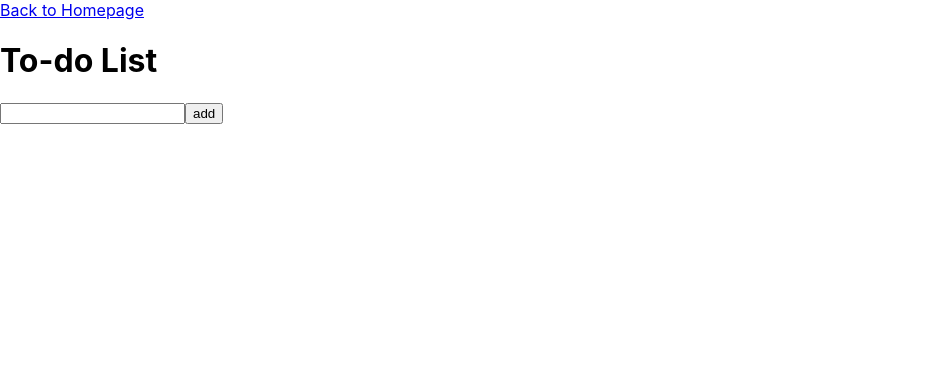
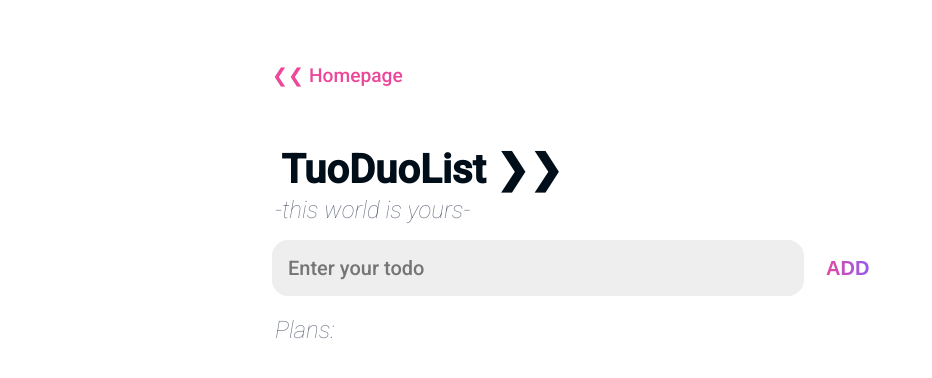
Before and after one commit to acovy/reactToDo, a React (Create React App) app: page /main in a window 1280 px wide. Shown: the top 378 px of the page, without its empty margins (0-932 px from the left). Built offline with nearby package versions, Linux system fonts and the light colour scheme.

Commit message:
стили homepage и роутинг

```diff
--- /dev/null
+++ b/src/components/header/header.jsx
@@ -0,0 +1,11 @@
+import {Link} from 'react-router-dom';
+
+const Header = () => {
+    <div>
+        <header>
+            <Link to="/">Back to Homepage</Link>
+        </header>
+    </div>
+}
+
+export default Header;
--- a/src/components/homePage/Homepage.jsx
+++ b/src/components/homePage/Homepage.jsx
@@ -1,10 +1,15 @@
 import { Link} from 'react-router-dom';
-
+import "./Homepage.scss";
 const Homepage = () => {
     return (
-        <div>
+        <div className='body'>
+            <h1>О приложении TuoDuo ❯❯</h1>
+                <p>Добро пожаловать в <Link to="/main">TuoDuo ❯❯</Link> - простое приложение для планирования задач, созданное для помощи в организации вашего дня.</p>
+                <p>Наше приложение предоставляет интуитивный интерфейс для создания и управления вашими ежедневными задачами.</p>
+                <p>С TuoDuo планирование вашего дня становится проще и более организованным.</p>
+                <p>"Этот мир принадлежит вам" - наш слоган, напоминающий вам, что ваш день в ваших руках.</p>
             <header>
-                <Link to="/main">Todo</Link>
+                <h2>Для того чтобы начать пользоваться нажмите на кнопку <Link to="/main">❮❮ START ❯❯</Link></h2>
             </header>
         </div>
     )
--- /dev/null
+++ b/src/components/homePage/Homepage.scss
@@ -0,0 +1,103 @@
+@import url('https://fonts.googleapis.com/css2?family=Roboto:ital,wght@1,100&display=swap');
+@import url('https://fonts.googleapis.com/css2?family=Roboto:ital,wght@0,500;1,100&display=swap');
+
+
+body {
+    max-width: 800px;
+    padding: 32px 16px;
+    width: 100%;
+    margin: 0 auto;
+    h1{
+        font-size: 40px;
+        width: 500px;
+        height: 30px;
+        color: #000e1a;
+        margin-bottom: 40px;
+        font-family: 'Roboto', sans-serif;
+        text-align: center;
+    }
+    p{
+    flex: 1 1 0%;
+    width: 700px;
+    background-color: #eee;
+    padding: 16px;
+    border-radius: 16px;
+    margin-right: 16px;
+    color: #6B7280;
+    font-family: 'Roboto', sans-serif;
+    font-size: 20px;
+    a {
+        color: #EC4899;
+        text-decoration: none;
+        &:hover{
+          color:#8B5CF6;
+        }
+      }
+    }
+    header{
+        padding-left: 16px;
+        font-size: larger;
+        font-family: 'Roboto', sans-serif;
+        a {
+          color: #EC4899;
+          text-decoration: none;
+          &:hover{
+            color:#8B5CF6;
+          }
+        }
+      }
+    h2{
+        font-size: 24px;
+        font-weight: 150;
+        color: #6B7280;
+        margin-bottom: 16px;
+        margin-left: 3px;
+        font-family: 'Roboto', sans-serif;
+        font-style: italic;
+    }
+}
+
+// .container {
+// max-width: 800px;
+// margin: 0 auto;
+// padding: 20px;
+// }
+
+// .header {
+// text-align: center;
+// padding-bottom: 20px;
+
+// h1 {
+//     font-size: 36px;
+//     color: #333;
+//     margin-bottom: 10px;
+// }
+
+// p {
+//     font-size: 18px;
+//     color: #666;
+//     line-height: 1.6;
+// }
+// }
+
+// .link {
+// display: block;
+// text-align: center;
+// margin-top: 20px;
+
+// a {
+//     text-decoration: none;
+//     color: #EC4899;
+//     font-size: 24px;
+//     font-weight: bold;
+//     border: 2px solid #EC4899;
+//     padding: 10px 20px;
+//     border-radius: 5px;
+//     transition: all 0.3s ease;
+
+//     &:hover {
+//     background-color: #EC4899;
+//     color: #fff;
+//     }
+// }
+// }
--- a/src/components/task/Task.scss
+++ b/src/components/task/Task.scss
@@ -1,6 +1,147 @@
-.taskfalse{
-    display: flex;
+@import url('https://fonts.googleapis.com/css2?family=Roboto:ital,wght@1,100&display=swap');
+@import url('https://fonts.googleapis.com/css2?family=Roboto:ital,wght@0,500;1,100&display=swap');
+
+.task{
+    width: 800px;
+    min-height: 10px;
+    .taskfalse {
+        display: flex;
+        justify-content: space-between;
+        background-color: #eee;
+        padding: 16px;
+        border-radius: 16px;
+        margin-bottom: 16px;
+        align-items: center;
+        height: 30px;
+
+        .taskfalse__label {
+        display: flex;
+        align-items: center;
+        position: relative;
+        margin-right: 10px;
+        width: 600px;
+
+        .taskfalse__checkbox {
+            display: none;
+
+            & + .custom-checkbox {
+            width: 20px;
+            height: 20px;
+            padding: 2.5px; // Размер квадратного "чекбокса"
+            background-color: hotpink;
+            opacity: 0.8;
+            cursor: pointer;
+            border-radius: 10px; // Для скругления углов
+            }
+
+            &:checked + .custom-checkbox {
+            background-color: greenyellow;
+            opacity: 0.8;
+            }
+        }
+
+        .passive {
+            color: #6b7280;
+            font-size: 20px;
+            font-family: 'Roboto', sans-serif;
+            width: calc(100% - 40px); /* Подстраиваем ширину параграфа под кнопки */
+            display: block;
+            transition: 0.4s;
+            margin-left: 10px; // Увеличиваем отступ для <p> от "чекбокса" до 40px
+        }
+
+        .active {
+            text-decoration: line-through;
+            opacity: 0.2;
+        }
+        }
+
+        p {
+        color: #000e1a;
+        font-size: 20px;
+        width: calc(100% - 40px); /* Подстраиваем ширину параграфа под кнопки */
+        display: block;
+        transition: 0.4s;
+        font-family: 'Roboto', sans-serif;
+        margin-left: 10px;
+        overflow: hidden;
+        white-space: nowrap;
+        text-overflow: ellipsis;
+        }
+
+        button {
+        cursor: pointer;
+        font-size: 22px;
+        font-weight: 700;
+        text-transform: uppercase;
+        transition: 0.4s;
+        margin-right: 8px; /* Даем отступ между кнопками */
+
+        &:hover {
+            opacity: 0.8;
+        }
+
+        &:active {
+            opacity: 0.6;
+        }
+        }
+
+        .taskfalse__btn-del {
+        color: crimson;
+        }
+
+        .taskfalse__btn-edit {
+        background-image: linear-gradient(to right, #ec4899, #8b5cf6);
+        -webkit-background-clip: text;
+        -webkit-text-fill-color: transparent;
+        }
+
+        .button-group {
+        display: flex;
+        align-items: center;
+        }
+    }
+
+    input,
+    button {
+        border: none;
+        outline: none;
+        background: none;
+    }
+
+    .tasktrue{
+        .tasktrue__editing-task{
+            flex: 1 1 0%;
+            width: 500px;
+            height: 30px;
+            background-color: #eee;
+            padding: 16px;
+            border-radius: 16px;
+            margin-right: 16px;
+            margin-bottom: 16px;
+            color: #6B7280;
+            font-family: 'Roboto', sans-serif;
+            font-size: 20px;
+                &placeholder{
+                    color: #6B7280;
+                }
+        }
+        .tasktrue__btn-add{
+            color: #EC4899;
+            font-size: 20px;
+            font-weight: 700;
+            background-image: linear-gradient(to right, #EC4899, #8B5CF6);
+            -webkit-background-clip: text;
+            -webkit-text-fill-color: transparent;
+            cursor: pointer;
+            transition: 0.2s;
+                &:hover {
+                    opacity: 0.8;
+                }
+                &:active {
+                    opacity: 0.6;
+                }
+        }
+    }
+
 }
-.taskfalse__radio{
-    display: flex;
-}
--- a/src/components/tasksPage/TasksPage.jsx
+++ b/src/components/tasksPage/TasksPage.jsx
@@ -1,7 +1,8 @@
 import {useState} from 'react';
-import {Link} from 'react-router-dom';
 import './TasksPage.scss';
 import Task from '../task/Task';
+import {Link} from 'react-router-dom';
+import Header from '../header/header';
 
 const TasksPage = () => {
     const [tasks, setTasks] = useState([]);
@@ -16,21 +17,24 @@ const TasksPage = () => {
         id: new Date().getTime(),
         }
     ])
+    setValue('');
     }
 
     return (
     <div className='tasks'>
         <header>
-            <Link to="/">Back to Homepage</Link>
+            <Link to="/">❮❮ Homepage</Link>
         </header>
         <div className='tasks__form'>
         <form onSubmit={handleOnSubmit}>
-            <h1 className='tasks__title'>To-do List</h1>
-            <input className='tasks__enter-task' type="text" value={value} onChange={event => setValue(event.target.value)} />
-            <button className="tasks__btn-add" type="submit">add</button>
+            <h1 className='tasks__title'>TuoDuoList ❯❯</h1>
+            <h2 className='tasks__subtitle'>-this world is yours-</h2>
+            <input className='tasks__enter-task' placeholder="Enter your todo" type="text" value={value} onChange={event => setValue(event.target.value)} />
+            <button className="tasks__btn-add" type="submit">ADD</button>
         </form>
         </div>
         <div className='tasks__list'>
+        <h2 className='tasks__subtitle'>Plans:</h2>
             {tasks.map((element) => (
                 <Task
                 setTasks={setTasks}
--- a/src/components/tasksPage/TasksPage.scss
+++ b/src/components/tasksPage/TasksPage.scss
@@ -1,8 +1,88 @@
-body {
-  margin: 0;
-  font-family: -apple-system, BlinkMacSystemFont, "Segoe UI", "Roboto", "Oxygen",
-    "Ubuntu", "Cantarell", "Fira Sans", "Droid Sans", "Helvetica Neue",
-    sans-serif;
-  -webkit-font-smoothing: antialiased;
-  -moz-osx-font-smoothing: grayscale;
+@import url('https://fonts.googleapis.com/css2?family=Roboto:ital,wght@1,100&display=swap');
+@import url('https://fonts.googleapis.com/css2?family=Roboto:ital,wght@0,500;1,100&display=swap');
+
+.tasks{
+  max-width: 800px;
+  padding: 32px 16px;
+  width: 100%;
+  margin: 0 auto;
+  header{
+    padding-left: 16px;
+    font-family: 'Roboto', sans-serif;
+    a {
+      color: #EC4899;
+      text-decoration: none;
+      &:hover{
+        color:#8B5CF6;
+      }
+    }
+  }
+  .tasks__form{
+    width: 800px;
+    height: 110px;
+    padding: 32px 16px;
+    margin: 0 auto;
+    margin-bottom: 3px;
+
+    .tasks__title{
+      font-size: 40px;
+      width: 300px;
+      height: 30px;
+      color: #000e1a;
+      margin-bottom: 2px;
+      font-family: 'Roboto', sans-serif;
+    }
+    input,
+    button {
+      border: none;
+      outline: none;
+      background: none;
+    }
+    .tasks__enter-task{
+      flex: 1 1 0%;
+      width: 500px;
+      background-color: #eee;
+      padding: 16px;
+      border-radius: 16px;
+      margin-right: 16px;
+      color: #6B7280;
+      font-family: 'Roboto', sans-serif;
+      font-size: 20px;
+        &placeholder{
+          color: #6B7280;
+        }
+    }
+    .tasks__btn-add{
+      color: #EC4899;
+      font-size: 20px;
+      font-weight: 700;
+      background-image: linear-gradient(to right, #EC4899, #8B5CF6);
+      -webkit-background-clip: text;
+      -webkit-text-fill-color: transparent;
+      cursor: pointer;
+      transition: 0.2s;
+        &:hover {
+          opacity: 0.8;
+        }
+        &:active {
+          opacity: 0.6;
+        }
+    }
+  }
+  .tasks__subtitle{
+    font-size: 24px;
+    font-weight: 150;
+    color: #6B7280;
+    margin-bottom: 16px;
+    margin-left: 3px;
+    font-family: 'Roboto', sans-serif;
+    font-style: italic;
+  }
+  .tasks__list{
+    max-width: 800px;
+    padding: 32px 16px;
+    width: 100%;
+    margin: 0 auto;
+  }
+
 }
```
Also changed, not shown: src/components/task/Task.jsx (+20 -18 lines), public/arrow_back_FILL0_wght400_GRAD0_opsz24.svg (added).
